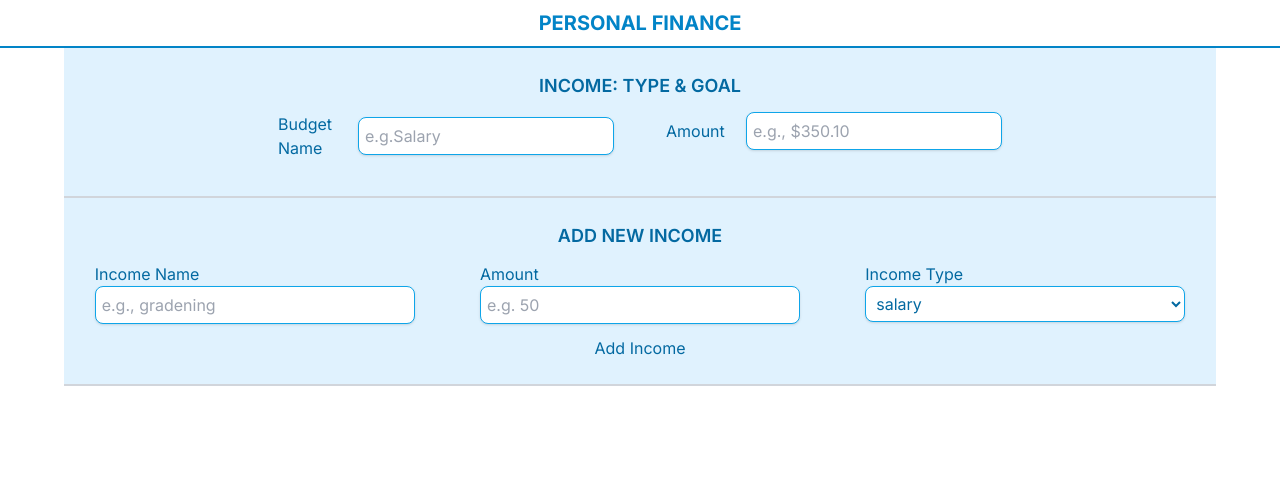
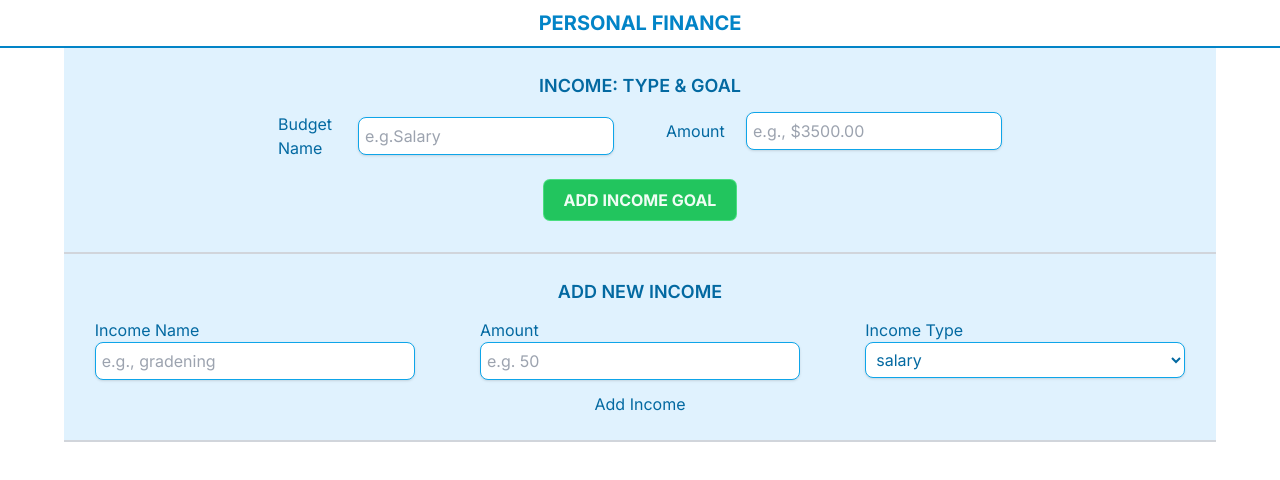
Before and after one commit to Noi-Git/finance-next-app, a Next.js app: page /incomes in a window 1280 px wide. Shown: the top 480 px of the page. Built offline with nearby package versions, Linux system fonts and the light colour scheme.

Commit message:
adding helper function to help submit data to localStorage

```diff
--- a/package.json
+++ b/package.json
@@ -14,7 +14,8 @@
     "prisma": "^5.13.0",
     "react": "^18",
     "react-dom": "^18",
-    "react-router-dom": "^6.23.1"
+    "react-router-dom": "^6.23.1",
+    "react-toastify": "^10.0.5"
   },
   "devDependencies": {
     "@types/node": "^20",
--- a/src/app/incomes/income-type/page.tsx
+++ b/src/app/incomes/income-type/page.tsx
@@ -1,4 +1,5 @@
 import React from 'react'
+import { toast } from 'react-toastify'
 import { homeCard } from '@/components/styles/home-style'
 import {
   budgetCard,
@@ -8,9 +9,72 @@ import {
   cardFormWrap,
   cardInput,
   cardLabel,
-  cardTitle,
   cardTypeTitle,
 } from '@/components/styles/form-style'
+import { incomeButton } from '@/components/styles/buttons'
+import { fetchIncome } from '@/utils/incomeHelper'
+
+export function incomeDashboardLoader() {
+  const incomeBudget = fetchIncome('incomeBudget')
+  return { incomeBudget }
+}
+
+// action
+export async function dashboardAction({ request }) {
+  // await wait()
+  const data = await request.formData()
+  const { _action, ...values } = Object.fromEntries(data)
+  // console.log(data)
+  // console.log('_action', _action)
+
+  // if (_action === 'newUser') {
+  //   try {
+  //     localStorage.setItem('userName', JSON.stringify(values.userName))
+  //     return toast.success(`Welcome, ${values.userName}`)
+  //   } catch (error) {
+  //     throw new Error('There was a problem creating your account.')
+  //   }
+  // }
+
+  if (_action === 'createIncomeBudget') {
+    try {
+      createIncomeBudget({
+        name: values.newBudget,
+        amount: values.newBudgetAmount,
+      })
+      return toast.success('Income budget created!')
+    } catch (error) {
+      throw new Error('There was a problem creating your income budget.')
+    }
+  }
+
+  // if (_action === 'createExpense') {
+  //   try {
+  //     createExpense({
+  //       name: values.newExpense,
+  //       amount: values.newExpenseAmount,
+  //       budgetId: values.newExpenseBudget,
+  //     })
+  //     // console.log('values.newExpense', values)
+  //     return toast.success(`Expense ${values.newExpense} created!`)
+  //   } catch (error) {
+  //     throw new Error('There was a problem creating your expense.')
+  //   }
+  // }
+
+  // if (_action === 'deleteExpense') {
+  //   try {
+  //     deleteItem({
+  //       key: 'expenses',
+  //       id: values.expenseId,
+  //     })
+  //     // console.log('values.newExpense', values)
+  //     return toast.success(`Expense deleted!`)
+  //   } catch (error) {
+  //     throw new Error('There was a problem deleting your expense.')
+  //   }
+  // }
+}
 
 const IncomeType = () => {
   return (
@@ -29,8 +93,8 @@ const IncomeType = () => {
                   </label>
                   <input
                     type='text'
-                    name='newBudget'
-                    id='newBudget'
+                    name='newIncomeBudget'
+                    id='newIncomeBudget'
                     placeholder='e.g.Salary'
                     className={cardInput}
                     required
@@ -45,9 +109,9 @@ const IncomeType = () => {
                   <input
                     type='number'
                     step='0.01'
-                    name='newBudgetAmount'
-                    id='newBudgetAmount'
-                    placeholder='e.g., $350.10'
+                    name='newIncomeBudgetAmount'
+                    id='newIncomeBudgetAmount'
+                    placeholder='e.g., $3500.00'
                     className={cardInput}
                     inputMode='decimal'
                     required
@@ -55,8 +119,10 @@ const IncomeType = () => {
                 </div>
               </form>
             </div>
-            <input type='hidden' name='_action' value='createBudget' />
-            <button type='submit' className='btn btn--dark'></button>
+            <input type='hidden' name='_action' value='createIncomeBudget' />
+            <button type='submit' className={incomeButton}>
+              Add Income Goal
+            </button>
           </div>
         </div>
       </div>
--- a/src/components/LandingPage.tsx
+++ b/src/components/LandingPage.tsx
@@ -12,7 +12,7 @@ import {
 import Image from 'next/image'
 
 const LandingPage = () => {
-  const user = false
+  const user = true
   return (
     <>
       <div className={landingContents}>
--- /dev/null
+++ b/src/components/styles/buttons.ts
@@ -0,0 +1,2 @@
+export const incomeButton =
+  'flex items-center px-5 my-2 ring-1 ring-green-400 text-green-50 font-bold bg-green-500 rounded-md h-10 hover:bg-green-700 uppercase'
--- a/src/components/styles/home-style.ts
+++ b/src/components/styles/home-style.ts
@@ -34,13 +34,13 @@ export const pageSavingAmount =
   'flex flex-row justify-center align-center h-20 w-full gap-8 text-1xl md:text-2xl font-bold text-amber-600'
 
 export const pageIncomeButton =
-  'flex flex-row justify-center items-center self-start text-2xl md:text-3xl font-bold w-[calc(25vw)] md:w-[calc(22vw)] h-[calc(15vh)] py-9 my-10 mx-auto border border-gray-200 rounded-lg shadow hover:bg-gray-50 dark:bg-gray-700 dark:border-gray-700 dark:hover:bg-gray-700 md:w-[calc(18vw)] md:h-[calc(18vh)] bg-green-700 text-white'
+  'flex flex-row justify-center items-center self-start text-2xl md:text-3xl font-bold w-[calc(25vw)] md:w-[calc(22vw)] h-[calc(15vh)] py-9 my-10 mx-auto border border-gray-200 rounded-lg shadow hover:bg-green-800 dark:bg-gray-700 dark:border-gray-700 dark:hover:bg-gray-700 md:w-[calc(18vw)] md:h-[calc(18vh)] bg-green-700 text-white'
 
 export const pageExpenseButton =
-  'flex flex-row justify-center items-center self-start text-2xl md:text-3xl font-bold w-[calc(25vw)] md:w-[calc(22vw)] h-[calc(15vh)] py-9 my-10 mx-auto border border-gray-200 rounded-lg shadow hover:bg-gray-50 dark:bg-gray-700 dark:border-gray-700 dark:hover:bg-gray-700 md:w-[calc(18vw)] md:h-[calc(18vh)] bg-rose-600 text-white'
+  'flex flex-row justify-center items-center self-start text-2xl md:text-3xl font-bold w-[calc(25vw)] md:w-[calc(22vw)] h-[calc(15vh)] py-9 my-10 mx-auto border border-gray-200 rounded-lg shadow hover:bg-rose-700 dark:bg-gray-700 dark:border-gray-700 dark:hover:bg-gray-700 md:w-[calc(18vw)] md:h-[calc(18vh)] bg-rose-600 text-white'
 
 export const pageSavingButton =
-  'flex flex-row justify-center items-center self-start  text-2xl md:text-3xl font-bold w-[calc(25vw)] md:w-[calc(22vw)] h-[calc(15vh)] py-9 my-10 mx-auto border border-gray-200 rounded-lg shadow hover:bg-gray-50 dark:bg-gray-700 dark:border-gray-700 dark:hover:bg-gray-700 md:w-[calc(18vw)] md:h-[calc(18vh)] bg-amber-600 text-white'
+  'flex flex-row justify-center items-center self-start  text-2xl md:text-3xl font-bold w-[calc(25vw)] md:w-[calc(22vw)] h-[calc(15vh)] py-9 my-10 mx-auto border border-gray-200 rounded-lg shadow hover:bg-amber-700 dark:bg-gray-700 dark:border-gray-700 dark:hover:bg-gray-700 md:w-[calc(18vw)] md:h-[calc(18vh)] bg-amber-600 text-white'
 
 export const landingContents =
   'p-4 h-[calc(100vh-3rem)] flex items-center justify-center'
--- /dev/null
+++ b/src/utils/incomeHelper.ts
@@ -0,0 +1,18 @@
+//create a generic type
+const identify = <T>(arg: T): T => arg
+
+interface incomeTypeShema {
+  id: number
+  name: string
+  amount: number
+}
+
+interface incomeItemSchema extends incomeTypeShema {
+  id: number
+  name: string
+  amount: number
+}
+
+export const fetchIncome = (key: any): incomeItemSchema => {
+  return JSON.parse(localStorage.getItem(key) || '')
+}
```
Also changed, not shown: src/components/utils/helper.ts (deleted, +0 -7 lines), 1 other file (tests, documents, lock files or other folders).
